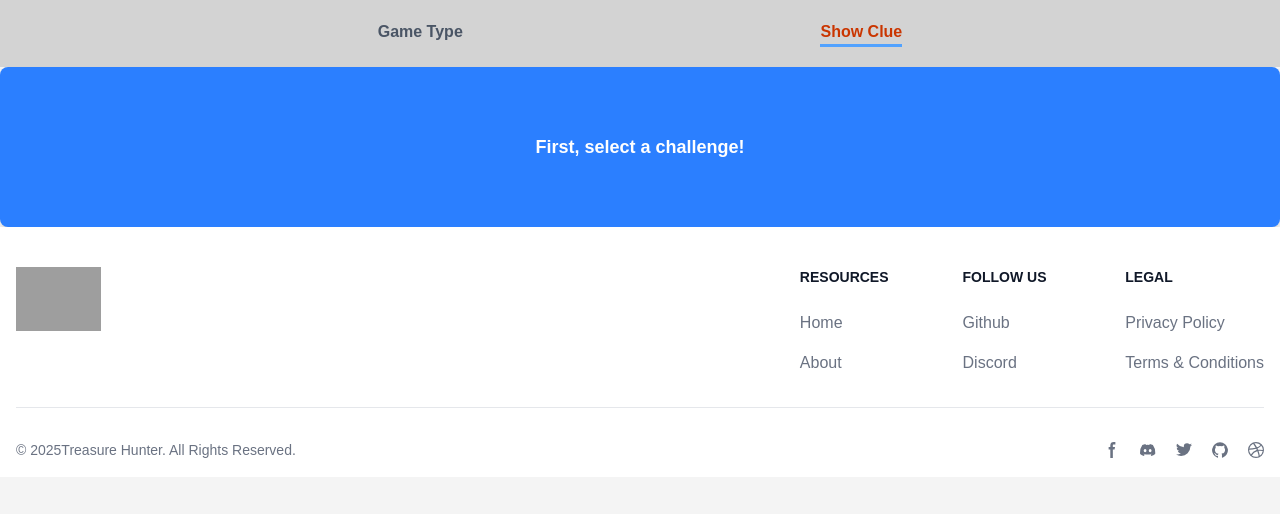
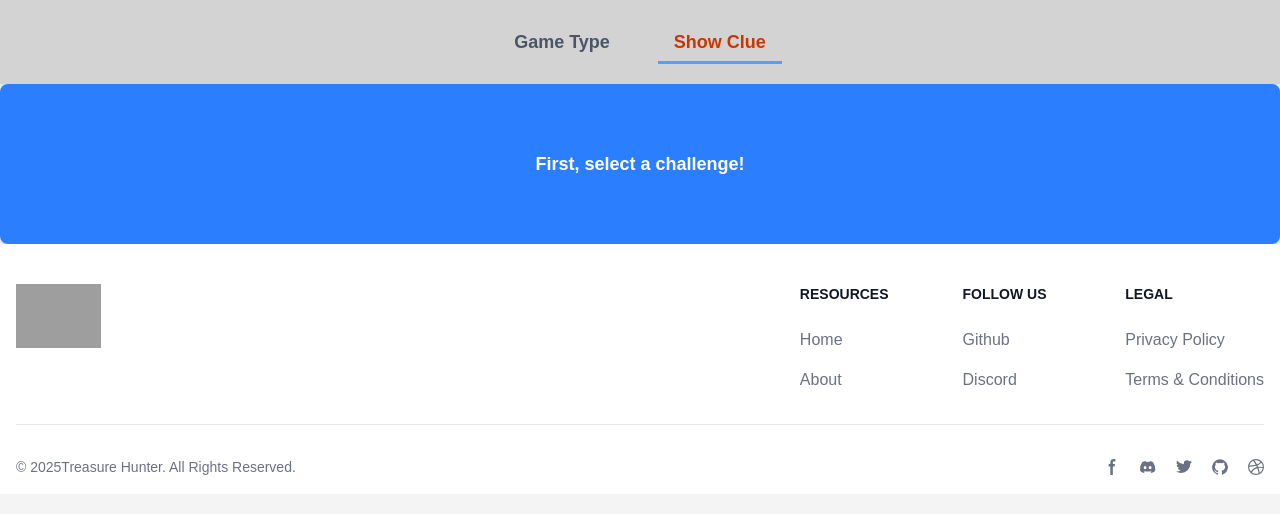
Before and after one commit to aayush192/trhunt, a React (Vite) app: page /clueDisplay in a window 1280 px wide. Shown: the top 514 px of the page. Built offline with nearby package versions, Linux system fonts and the light colour scheme; grey boxes are pictures that could not be loaded.

Commit message:
if game is completed then what to do

```diff
--- a/src/components/Header.jsx
+++ b/src/components/Header.jsx
@@ -2,15 +2,34 @@ import React from 'react';
 import { NavLink,Link } from 'react-router-dom';
 const Header = () => {
   return (
-    <div className="header flex justify-evenly">
+    <div className="header flex justify-center gap-8 bg-gray-100 py-4 shadow-md">
+  <NavLink
+    to={''}
+    className={({ isActive }) =>
+      `relative block py-2 px-4 text-lg font-bold duration-200 rounded-md transition-all ${
+        isActive
+          ? "text-orange-700 after:absolute after:w-full after:h-[3px] after:bg-blue-400 after:bottom-0 after:left-0"
+          : "text-gray-600 hover:text-orange-800"
+      }`
+    }
+  >
+    Game Type
+  </NavLink>
 
-      <NavLink to={''} className={({isActive}) =>
-                                        `block py-2 pr-4 pl-3 duration-200 ${isActive ?"text-orange-700 border-b-3 border-blue-400":"text-gray-600" } font-bold  hover:text-orange-800  lg:p-0`
-                                    }>Game Type</NavLink>
-      <NavLink to={'clueDisplay'} className={({isActive}) =>
-                                        `block py-2 pr-4 pl-3 duration-200 ${isActive ?"text-orange-700 border-b-3 border-blue-400":"text-gray-600" } font-bold  hover:text-orange-800  lg:p-0`
-                                    }>Show Clue</NavLink>
-     </div>
+  <NavLink
+    to={'clueDisplay'}
+    className={({ isActive }) =>
+      `relative block py-2 px-4 text-lg font-bold duration-200 rounded-md transition-all ${
+        isActive
+          ? "text-orange-700 after:absolute after:w-full after:h-[3px] after:bg-blue-400 after:bottom-0 after:left-0"
+          : "text-gray-600 hover:text-orange-800"
+      }`
+    }
+  >
+    Show Clue
+  </NavLink>
+</div>
+
   );
 };
 
--- a/src/components/clueDisplay.jsx
+++ b/src/components/clueDisplay.jsx
@@ -1,4 +1,5 @@
 import React, { useEffect } from "react";
+import { NavLink } from "react-router-dom";
 import userContext from "../context/Context";
 import postVal from "../data-post/datapost";
 import postans from "../data-post/answerpost";
@@ -78,6 +79,24 @@ const ClueDisplay = () => {
     );
   }
   if (error) return <div>Error: {error}</div>;
+  if (ansresponse.isGameCompleted)
+    return (
+      <div>
+          <div className="clue-icons">
+            {[1, 2, 3, 4, 5].map((item) => (
+              <div key={item} className="clue-icon">⬢</div>
+            ))}
+          </div>
+          <p>{ansresponse.message}.Try other difficulty level</p>
+          <div className="search-clue">
+          </div>
+          <NavLink to={''}>
+          <button className="next-btn">
+            OK
+          </button>
+          </NavLink>
+        </div>
+    );
 
   return (
     <div className="clue-display">
```
